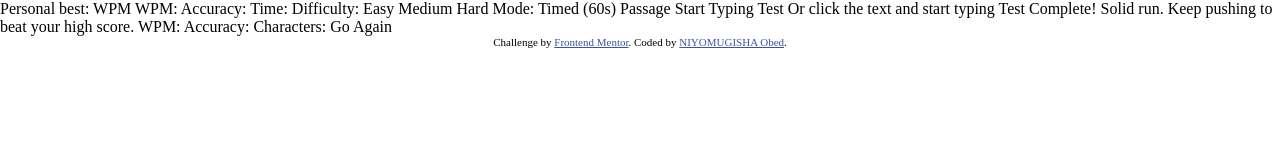
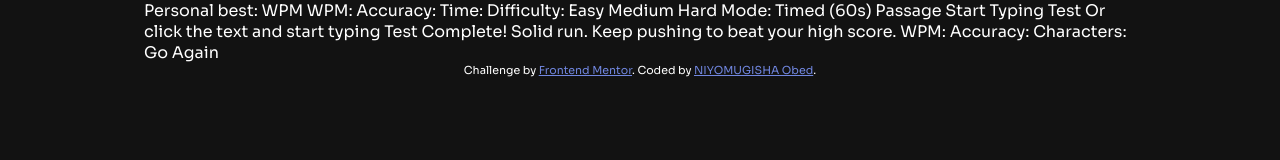
Before and after one commit to obedeveloper/typing-speed-test, an Astro site: page / in a window 1280 px wide. Built offline with nearby package versions, Linux system fonts and the light colour scheme; Astro itself is replaced by a stand-in of ours.

Commit message:
Refactor HTML structure and update styles for better layout and readability

```diff
--- a/src/pages/index.astro
+++ b/src/pages/index.astro
@@ -15,15 +15,6 @@ import '../styles.css';
     />
     <meta name="generator" content={Astro.generator} />
     <title>Frontend Mentor | Typing Speed Test</title>
-    <style>
-      .attribution {
-        font-size: 11px;
-        text-align: center;
-      }
-      .attribution a {
-        color: hsl(228, 45%, 44%);
-      }
-    </style>
   </head>
   <body>
     Personal best: <!-- PB --> WPM WPM: <!-- WPM -->
@@ -47,9 +38,28 @@ import '../styles.css';
     <!-- Test Complete End -->
 
     <div class="attribution">
-      Challenge by <a href="https://www.frontendmentor.io?ref=challenge"
-        >Frontend Mentor</a
+      Challenge by
+      <a href="https://www.frontendmentor.io?ref=challenge">
+        Frontend Mentor</a
       >. Coded by <a href="#">NIYOMUGISHA Obed</a>.
     </div>
   </body>
 </html>
+
+<style>
+  body {
+    max-width: calc(1024rem / 16);
+    margin-inline: auto;
+    padding-inline: 1rem;
+    font-family: 'Sora', Arial, Helvetica, sans-serif;
+  }
+
+  .attribution {
+    font-size: 11px;
+    text-align: center;
+
+    a {
+      color: hsl(228.1, 64.2%, 66.1%);
+    }
+  }
+</style>
--- a/src/styles.css
+++ b/src/styles.css
@@ -4,6 +4,15 @@
   margin: 0;
   padding: 0;
   box-sizing: border-box;
+}
+
+html {
+  color-scheme: dark;
+}
+
+@font-face {
+  font-family: 'Sora';
+  src: url('/fonts/Sora-VariableFont_wght.ttf');
 }
 
 :root {
```
